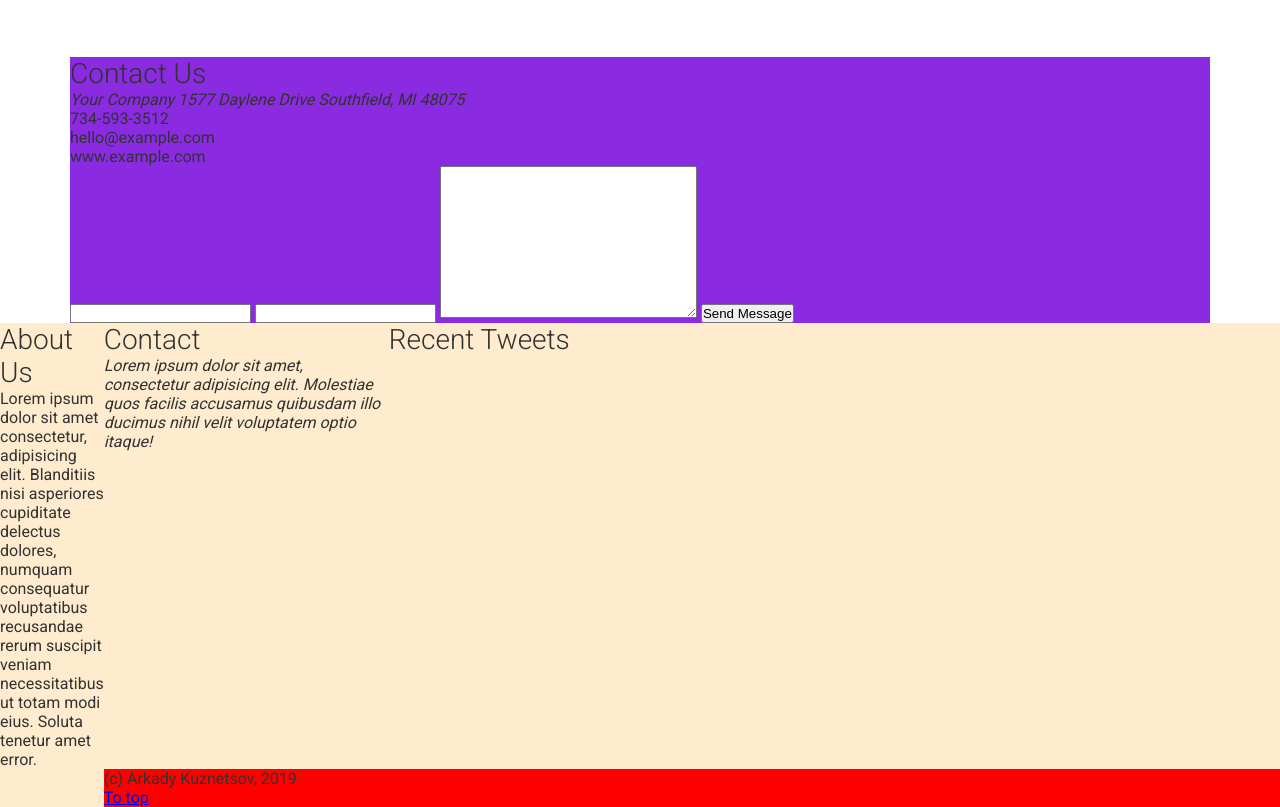
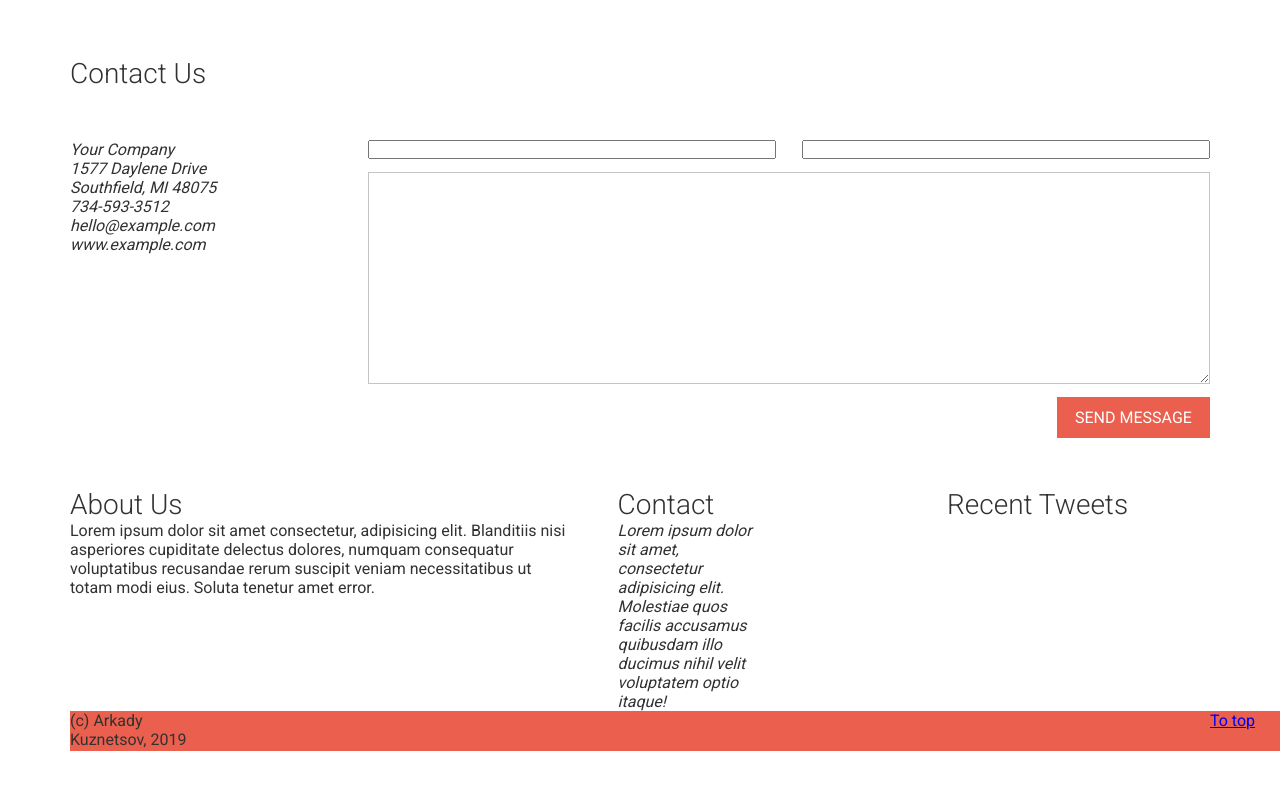
Before and after one commit to arixtty/Lander-CSS-Grid-, a plain HTML site: page index.html in a window 1280 px wide. Shown: the part 3728-4535 px from the top of the page. Drawn offline with Linux system fonts and the light colour scheme.

Commit message:
General layout commplete

```diff
--- a/css/style.css
+++ b/css/style.css
@@ -477,16 +477,20 @@ body {
   outline: none;
 }
 
-.subscribe__form button {
-  width: 15rem;
+button {
   border: 1px solid #ea5f4d;
   border-radius: 0;
   font-family: inherit;
-  font-size: 1.4rem;
   text-transform: uppercase;
   color: #fff;
   background-color: #ea5f4d;
   outline: none;
+}
+
+.subscribe__form button {
+  width: 15rem;
+  font-size: 1.4rem;
+  text-transform: uppercase;
 }
 
 .partners {
@@ -523,25 +527,95 @@ body {
 }
 
 .contact {
-  background: blueviolet;
   grid-column: center-start / center-end;
+  grid-gap: 5rem;
 }
 
+.contact .heading-secondary {
+  grid-column: 1 / -1;
+}
+
+.contact__contacts {
+  grid-column: 1 / -1;
+  grid-row: 2;
+
+}
+
+.contact__form {
+  grid-column: 3 / -1;
+  grid-row: 2 / 4;
+  display: grid;
+  grid-template-columns: repeat(4, 1fr);
+
+  grid-row-gap: 1vw;
+  grid-column-gap: 2vw;
+}
+
+.contact__form [type="text"] {
+  grid-row: 1;
+  grid-column: 1 / span 2;
+}
+
+.contact__form [type="email"] {
+  grid-row: 1;
+  grid-column: 3 / span 2;
+
+}
+
+.contact__form textarea {
+  border: 1px solid #c4c4c4;
+  border-radius: 0;
+  font-family: inherit;
+  font-size: 1.8rem;
+  padding-left: 1rem;
+  color: #c4c4c4;
+  font-weight: 300;
+  -webkit-appearance: none;
+  -moz-appearance: none;
+  appearance: none;
+  outline: none;
+  grid-column: 1 / span 4;
+}
+
+.contact__form button {
+  width: 80%;
+  font-size: 1.6rem;
+  padding: 1rem;
+  justify-self: end;
+  grid-column: span 1 / -1;
+}
+
+
 .footer {
-  background: blanchedalmond;
   grid-column: full-start / full-end;
-  display: grid;
-  grid-template-columns:
-    [full-start] 1fr [center-start] repeat(
-      4,
-      [center-col-start] minmax(min-content, 28.5rem) [center-col-end]
-    )
-    [center-end] 1fr [full-end];
+  padding: 5rem 0;
+}
+
+.footer__wrapper {
+  grid-gap: 5rem;
+}
+
+.footer__col:nth-child(1) {
+  grid-column: 1 / 5;
+}
+
+.footer__col:nth-child(2) {
+  grid-column: 5 / 6;
+}
+
+.footer__col:nth-child(3) {
+  grid-column: 7 / -1;
 }
 
 .footer__byline {
-  background: red;
+  background: #ea5f4d;
   grid-column: center-start / full-end;
+
+  min-height: 4rem;
+}
+
+.footer__byline .to-top {
+  grid-column: center-end;
 }
 
 /*# sourceMappingURL=style.css.map */
--- a/index.html
+++ b/index.html
@@ -258,14 +258,17 @@
         </div>
     </section>
 
-    <section class="contact">
+    <section class="contact grid-wrapper-8">
         <h2 class="heading-secondary">Contact Us</h2>
+        <div class="contact__contacts">
             <address class="address">
-            <span>Your Company</span>
+                <p>Your Company</p>
+                <p>
                     1577 Daylene Drive
+                </p>
+                <p>
                     Southfield, MI 48075
-        </address>
-
+                </p>
                 <p class="contact__number">734-593-3512</p>
                 <p class="contact__email">
                     hello@example.com
@@ -273,6 +276,8 @@
                 <p class="contact__website">
                     www.example.com
                 </p>
+            </address>
+        </div>
 
         <form action="#" class="contact__form">
             <input type="text">
@@ -282,7 +287,8 @@
         </form>
     </section>
 
-    <footer class="footer">
+    <footer class="footer grid-page">
+        <div class="grid-wrapper-8 footer__wrapper">
             <div class="footer__col">
                 <h2 class="heading-secondary">About Us</h2>
                 <div class="footer__about">Lorem ipsum dolor sit amet consectetur, adipisicing elit. Blanditiis nisi
@@ -299,7 +305,8 @@
             <div class="footer__col">
                 <h2 class="heading-secondary">Recent Tweets</h2>
             </div>
-        <div class="footer__byline">
+            </div>
+            <div class="footer__byline grid-center-right-end">
                 <p class="copyright">(c) Arkady Kuznetsov, 2019</p>
                 <a href="#header" class="to-top">To top</a>
         </div>
```
Lines whose indentation alone changed are shown as unchanged.
